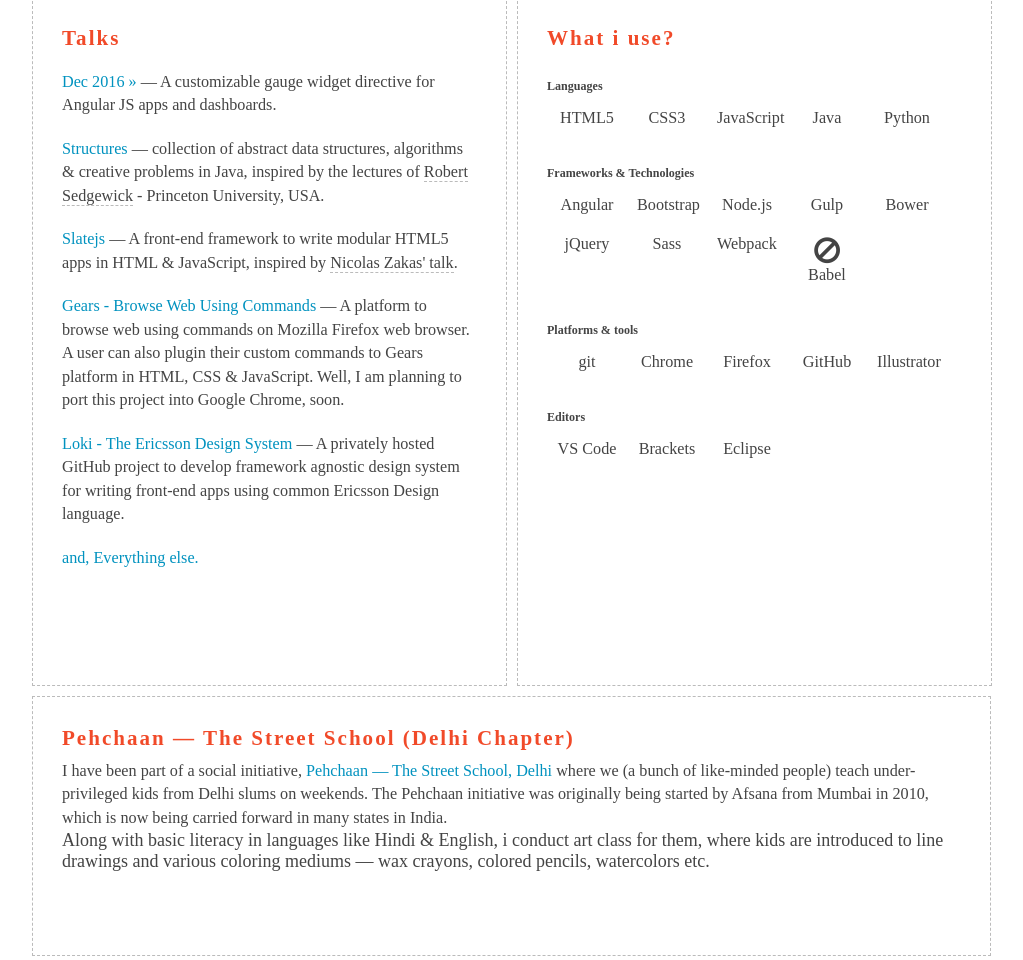
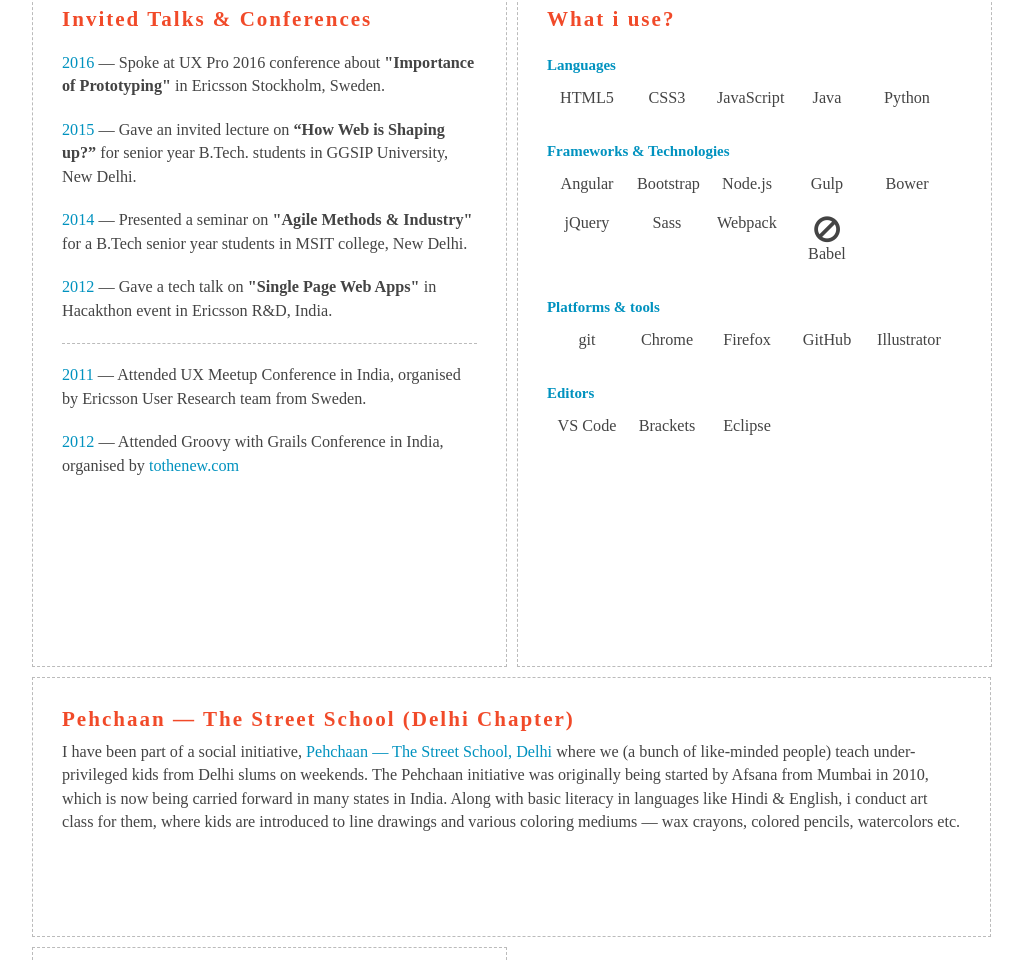
Before and after one commit to ashish-chopra/ashish-chopra.github.io, a website: page index.html in a window 1280 px wide. Shown: the part 1415-2375 px from the top of the page, without its empty margins (108-1131 px from the left). Drawn offline with Linux system fonts and the light colour scheme; some icons are missing.

Commit message:
talks section completed

```diff
--- a/index.html
+++ b/index.html
@@ -65,8 +65,8 @@
                 <a class="grid-item selectable" href="https://www.quora.com/profile/Ashish-Chopra-35" title="Checkout my answers on Quora"
                     target="_blank"><i class="fa fa-quora"></i></a>
                 <a class="grid-item selectable" target="_blank" title="Checkout my YouTube playlists"><i class="fa fa-youtube-play"></i></a>
-                <a class="grid-item selectable" href="https://www.facebook.com/ashish.chopra22" title="Connect me on FB" target="_blank"><i class="fa fa-facebook"></i></a>
-                <a class="grid-item selectable" title="Connect me on G+"><i class="fa fa-google-plus"></i></a>
+                <a class="grid-item selectable" href="https://www.facebook.com/ashish.chopra22" title="Contact me on FB" target="_blank"><i class="fa fa-facebook"></i></a>
+                <a class="grid-item selectable" href="https://plus.google.com/u/0/117664934626749850613" target="_blank" title="Contact me on G+"><i class="fa fa-google-plus"></i></a>
             </section>
             <section class="column quarter-column">
                 <h3 class="column-heading">Education</h3>
@@ -127,42 +127,40 @@
                 </div>
             </section>
             <section class="column three-fourth-column">
-                <h3 class="column-heading">Talks</h3>
+                <h3 class="column-heading">Invited Talks &amp; Conferences</h3>
                 <div class="column-body">
                    <ul class="project-list">
                         <li>
-                            <a href="https://github.com/ashish-chopra/angular-gauge" target="_blank" class="link">Dec 2016 &raquo;</a>
-                             — A customizable gauge widget directive for Angular JS apps and dashboards.
+                            <span class="link">2016</span>
+                             — Spoke at UX Pro 2016 conference about <b>"Importance of Prototyping"</b> in Ericsson Stockholm, Sweden.
                         </li>
                         <li>
-                            <a href="https://github.com/ashish-chopra/structures" target="_blank" class="link">Structures</a>                            — collection of abstract data structures, algorithms &amp; creative problems in Java, inspired
-                            by the lectures of <a href="http://algs4.cs.princeton.edu/home/" target="_blank" class="sublink">Robert Sedgewick</a>                            - Princeton University, USA.
+                            <span class="link">2015</span>
+                             — Gave an invited lecture on <b>“How Web is Shaping up?”</b> for senior year B.Tech. students in GGSIP University, New Delhi.
                         </li>
                         <li>
-                            <a href="https://github.com/ashish-chopra/slatejs" target="_blank" class="link">Slatejs</a> —
-                            A front-end framework to write modular HTML5 apps in HTML &amp; JavaScript, inspired by
-                            <a href="https://www.youtube.com/watch?v=vXjVFPosQHw" class="sublink" target="_blank">Nicolas Zakas' talk</a>.
+                            <span class="link">2014</span>
+                             — Presented a seminar on <b>"Agile Methods &amp; Industry"</b> for a B.Tech senior year students in MSIT college, New Delhi.
                         </li>
                         <li>
-                            <a href="#" class="link">Gears - Browse Web Using Commands</a> — A platform to browse web using
-                            commands on Mozilla Firefox web browser. A user can also plugin their custom commands to Gears
-                            platform in HTML, CSS &amp; JavaScript. Well, I am planning to port this project into Google
-                            Chrome, soon.
+                            <span class="link">2012</span>
+                             — Gave a tech talk on <b>"Single Page Web Apps"</b> in Hacakthon event in Ericsson R&amp;D, India.
                         </li>
-                        <li id="project-loki">
-                            <a href="https://github.com/ericsson-innovate/" target="_blank" class="link">Loki - The Ericsson Design System</a>                            — A privately hosted GitHub project to develop framework agnostic design system for writing front-end
-                            apps using common Ericsson Design language.
+                        <li class="separator"></li>
+                        <li>
+                            <span class="link">2011</span> — Attended UX Meetup Conference in India, organised by Ericsson User Research team from Sweden.
                         </li>
                         <li>
-                            <a href="https://github.com/ashish-chopra?tab=repositories" target="_blank" class="link">and, Everything else.</a>
+                            <span class="link">2012</span> — Attended Groovy with Grails Conference in India, organised by <a target="_blank" class="link" href="tothenew.com">tothenew.com</a>
                         </li>
+
                     </ul>
                 </div>
             </section>
             <section class="column three-fourth-column">
                 <h3 class="column-heading">What i use?</h3>
 
-                <h6 class="link">Languages</h6>
+                <h5 class="link">Languages</h5>
                 <div class="grid-area">
                     <span class="grid-area-item">
                         <i class="devicons devicons-html5"></i>
@@ -185,7 +183,7 @@
                         <div>Python</div>
                     </span>
                 </div>
-                <h6 class="link">Frameworks &amp; Technologies</h6>
+                <h5 class="link">Frameworks &amp; Technologies</h5>
                 <div class="grid-area">
                     <span class="grid-area-item">
                         <i class="devicons devicons-angular"></i>
@@ -225,7 +223,7 @@
                         <div>Babel</div>
                     </span>
                 </div>
-                <h6 class="link">Platforms &amp; tools</h6>
+                <h5 class="link">Platforms &amp; tools</h5>
                 <div class="grid-area">
                     <span class="grid-area-item">
                         <i class="devicons devicons-git"></i>
@@ -249,7 +247,7 @@
                     </span>
 
                 </div>
-                <h6 class="link">Editors</h6>
+                <h5 class="link">Editors</h5>
                 <div class="grid-area">
                     <span class="grid-area-item">
                        <i class="devicons devicons-visualstudio"></i>
@@ -272,9 +270,7 @@
                     <a href="https://pehchaanstreetschool.org/" target="_blank" class="link"> Pehchaan — The Street School, Delhi</a>                    where we (a bunch of like-minded people) teach under-privileged kids from Delhi slums on weekends. The
                     Pehchaan initiative was originally being started by Afsana from Mumbai in 2010, which is now being carried
                     forward in many states in India.
-                </div>
-                <div>
-                    Along with basic literacy in languages like Hindi &amp; English, i conduct art class for them, where kids are introduced
+                     Along with basic literacy in languages like Hindi &amp; English, i conduct art class for them, where kids are introduced
                     to line drawings and various coloring mediums — wax crayons, colored pencils, watercolors etc.
                 </div>
             </section>
@@ -295,7 +291,7 @@
     <footer>
         <div class="container">
             All content mentioned here is in public domain except <a href="#project-loki" class="link">Loki</a>. The design
-            has been inspired and extended from Paul Miller. <br> Copyright &copy; 2017 Ashish Chopra
+            has been inspired... <br> Copyright &copy; 2017 Ashish Chopra
         </div>
     </footer>
 </body>
--- a/main.css
+++ b/main.css
@@ -3,7 +3,7 @@
     margin: 0;
     padding: 0;
     font-size: 18px;
-    font-weight: 400;
+    font-weight: 500;
     box-sizing: border-box;
     color: #444;
 }
@@ -139,7 +139,7 @@
     margin-top: 20px;
 }
 
-a.link{
+.link, a.link{
     color: #0092bf;
 }
 
@@ -213,7 +213,7 @@
     max-height: 100px;
 }
 
-h6 {
+h5 {
     margin-bottom: 5px;
 }
 
@@ -238,3 +238,7 @@
     color: white;
     cursor: pointer;
 }
+
+.separator {
+    border-bottom: 1px dashed #bbb;
+}
```
